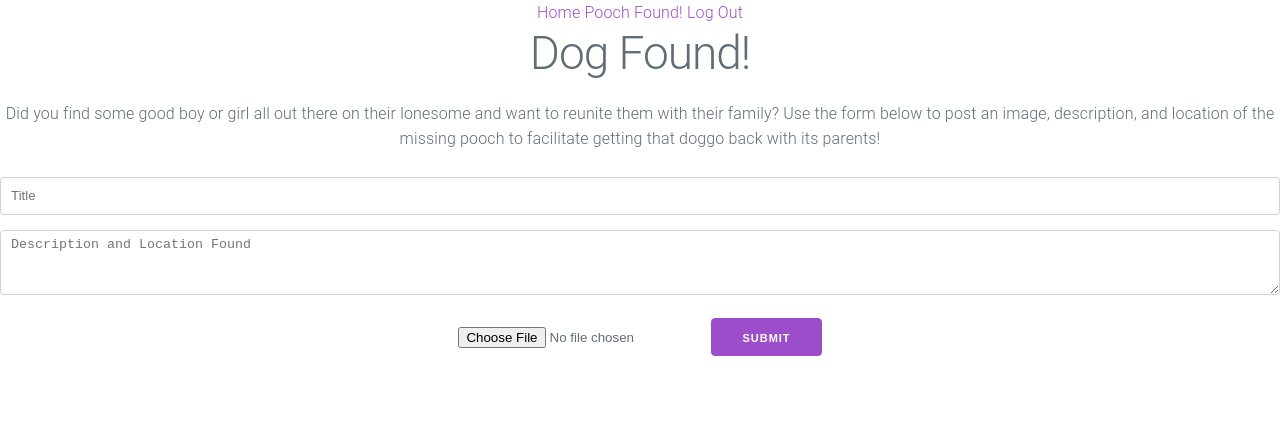
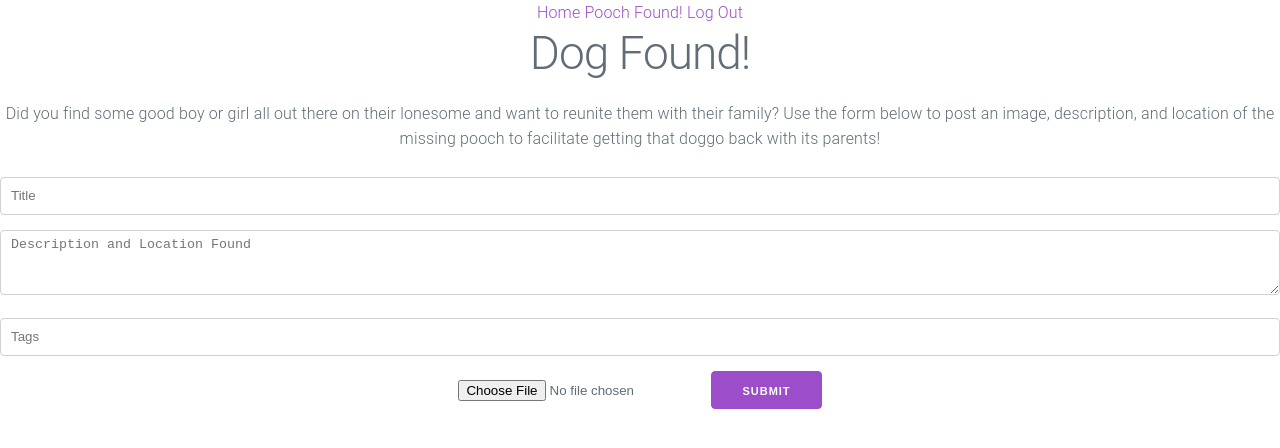
Before and after one commit to krazytoukan/is-this-your-dog, a React (Create React App) app in the folder client/: page /dogfound in a window 1280 px wide. Shown: the top 448 px of the page. Built offline with nearby package versions, Linux system fonts and the light colour scheme; sample sign-in values are in the browser's storage.

Commit message:
Added hashtags to the post model

```diff
--- a/client/src/partials/submitform.js
+++ b/client/src/partials/submitform.js
@@ -1,7 +1,7 @@
 import React from 'react'
 
 const SubmitForm = (props) => {
-  let { handleChange, handleFileSelect, handleSubmit, title, body} = props
+  let { handleChange, handleFileSelect, handleSubmit, tags, title, body} = props
   return (
     <form onSubmit={handleSubmit}>
         <input
@@ -20,6 +20,14 @@ const SubmitForm = (props) => {
           autoComplete="off"
           value={body}
         />
+         <input
+          onChange={handleChange}
+          type="text"
+          placeholder="Tags"
+          name="tags"
+          autoComplete="off"
+          value={tags}
+        />
         <input
           type="file"
           onChange={handleFileSelect}
--- a/client/src/views/DogFound.js
+++ b/client/src/views/DogFound.js
@@ -9,6 +9,7 @@ class DogFound extends React.Component {
     state = {
         title: "",
         body: "",
+        tags: [],
         selectedFile: null
     }
 
@@ -41,9 +42,10 @@ class DogFound extends React.Component {
     handleSubmit = (event) => {
         event.preventDefault()
         const fd = new FormData()
-        let { title, body} = this.state
+        let { title, body, tags} = this.state
         fd.append('title', title)
         fd.append('body', body)
+        fd.append('tags', tags)
         fd.append('image', this.state.selectedFile, this.state.selectedFile.name)
         apiClient.post('/api/posts', fd, {
             onUploadProgress: progressEvent => {
@@ -55,7 +57,7 @@ class DogFound extends React.Component {
             })
     }
     render() {
-        let { title, body} = this.state
+        let { title, body, tags} = this.state
         return (
             <div>
                 <h1>Dog Found!</h1>
@@ -66,6 +68,7 @@ class DogFound extends React.Component {
                     handleSubmit={this.handleSubmit}
                     title={title}
                     body={body}
+                    tags={tags}
                 />
             </div>
         )
--- a/client/src/views/Home.jsx
+++ b/client/src/views/Home.jsx
@@ -29,6 +29,8 @@ class Home extends React.Component {
                         <div key={dog._id}>
                             <h3> {dog.title} </h3>
                             <Link to ={`/dogs/${dog._id}`}>  <img src={dog.featuredImageUrl} /> </Link>
+                            <h5> {dog.tags}</h5>
+                            <hr />
                         </div>
                     )
                 })}
```
Also changed, not shown: client/src/partials/search.js (added), 2 other files (tests, documents, lock files or other folders).
